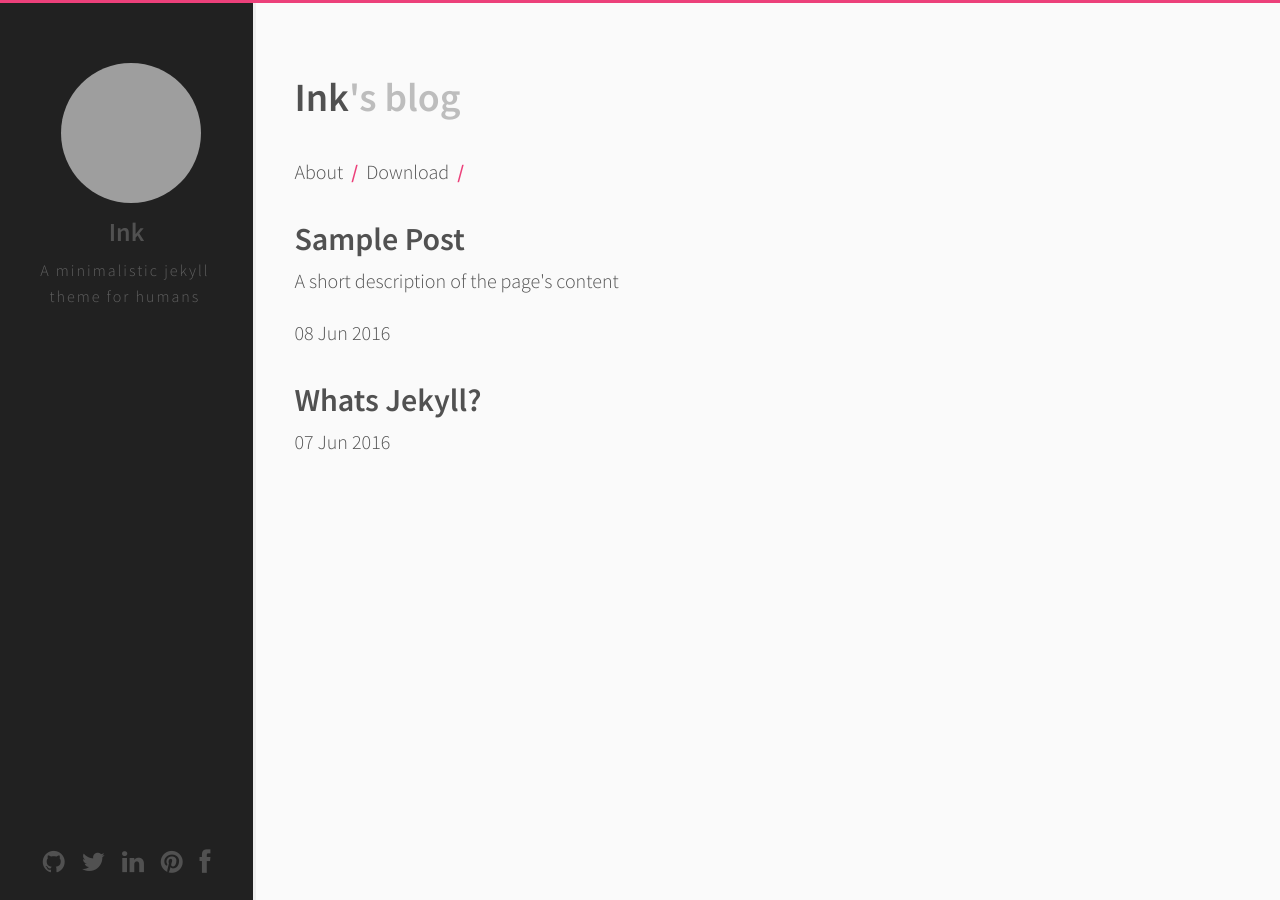
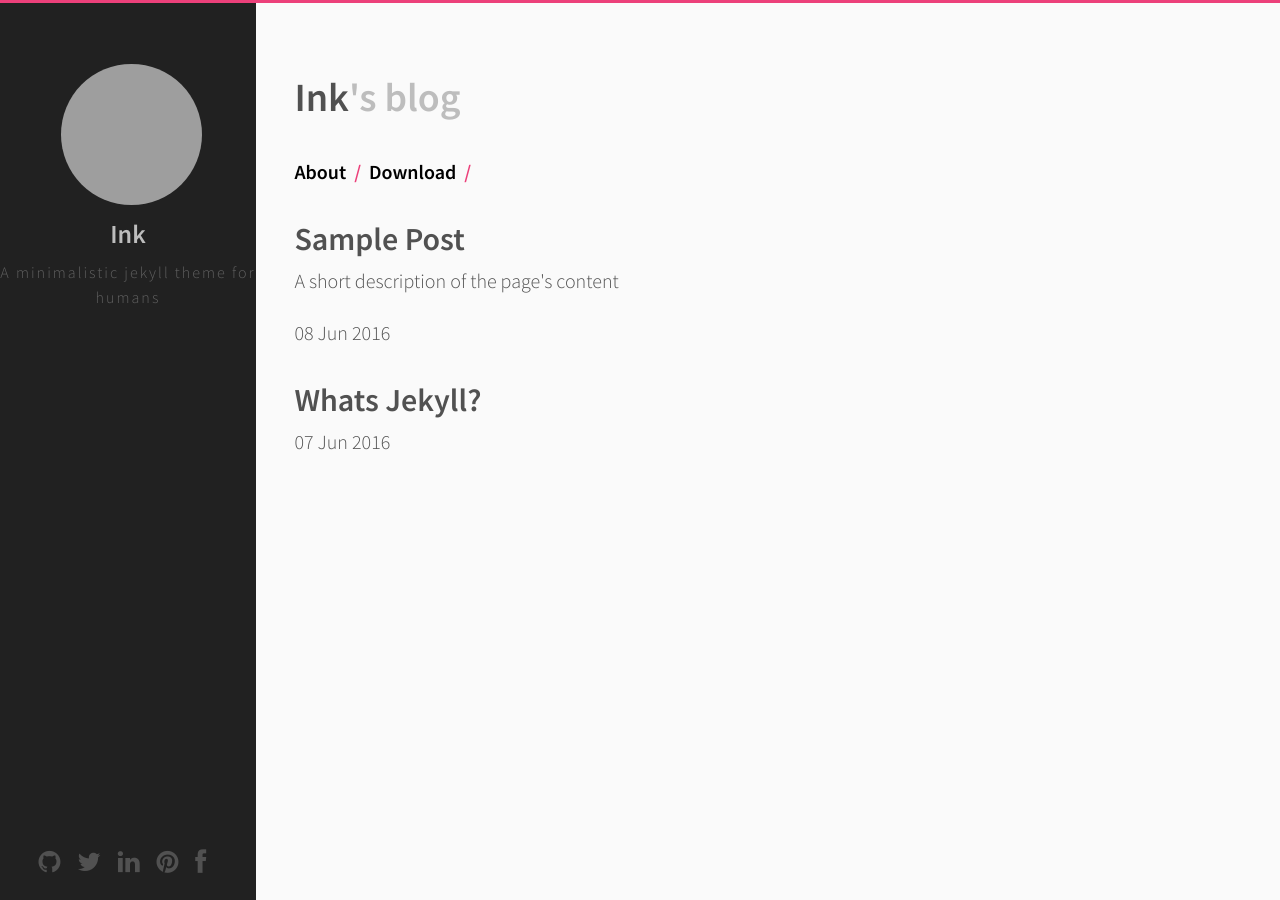
Before and after one commit to thinker3197/ink, a Jekyll site: the page built from index.html, in a window 1280 px wide. Built offline with Jekyll 4.4.1, drawn with Linux system fonts in a browser that asks for light colours; grey boxes are pictures that could not be loaded.

Commit message:
Update 404.md

```diff
--- a/style.scss
+++ b/style.scss
@@ -277,47 +277,45 @@
 }
 
 .profile {
-    position: absolute;
-    height: 40%;
-    width: 100%;
+    // position: absolute;
+    // height: 50vw;
+    // width: 100%;
+    padding: 2%;
     background: #212121;
-    border-right: 3px solid #eee;
-    display: inline-block;
-    img {
-        height: 50px;
-        width: 50px;
-    }
+    // border-right: 3px solid #eee;
+    // display: inline-block;
     .img-circle {
+        height: auto;
+        width: 20%;
         border-radius: 50%;
-        margin-top: 3vh;
-        margin-left: 3vw;
-        display: inline-block;
+        display: block;
+        margin: 1rem 1rem 1rem;
+        display: inline;
     }
     h3 {
         height: auto;
-        width: auto;
+        margin-right: 4vw;
+        margin-top: 10vw;
+        width: 50%;
         float: right;
-        margin-right: 14vw;
+        color: #BDBDBD;
     }
     p {
         height: auto;
-        width: auto;
-        float: right;
-        margin-left: 14vw;
+        width: 100%;
+        text-align: center;
         color: #616161;
     }
     .social {
-        position: absolute;
-        bottom: 0;
-        margin-left: 0;
-        a {
-            padding: 5px;
-        }
+        margin-left: 25vw;
+        height: auto;
+        width: 100%;
     }
     @media (min-width: 38em) {
         position: fixed;
         width: 20%;
         height: 100%;
+        padding: 0;
         img {
             height: 140px;
             width: 140px;
@@ -325,26 +323,25 @@
         h3 {
             text-align: center;
             float: none;
+            width: 100%;
             margin-top: -0.8em;
-            margin-right: 0;
         }
         p {
-            float: none;
-            margin: 1em;
             margin-top: -1.3em;
-            margin-left: 1vw;
             font-size: 16px;
             text-align: center;
             letter-spacing: 2px;
         }
         .img-circle {
+            height: auto;
+            width: 55%;
             margin-top: 25%;
             margin-left: 24%;
         }
         .social {
             position: absolute;
             bottom: 0;
-            margin-left: 1.5rem;
+            margin-left: 2vw;
             a {
                 padding: 0;
                 margin-left: 0;
@@ -356,7 +353,6 @@
 .posts {
     max-width: 38rem;
     padding: 1.4rem 0.8rem;
-    margin-top: 57%;
     margin-left: auto;
     margin-right: auto;
     @media (min-width: 38rem) {
@@ -374,6 +370,13 @@
         }
     }
     .bloghead-nav {
+        a {
+            color: #000;
+            font-weight: 800;
+            &:hover {
+                color: #424242;
+            }
+        }
         span {
             font-weight: 800;
             color: #EC407A;
```
Also changed, not shown: 404.md (+16 -1 lines).
